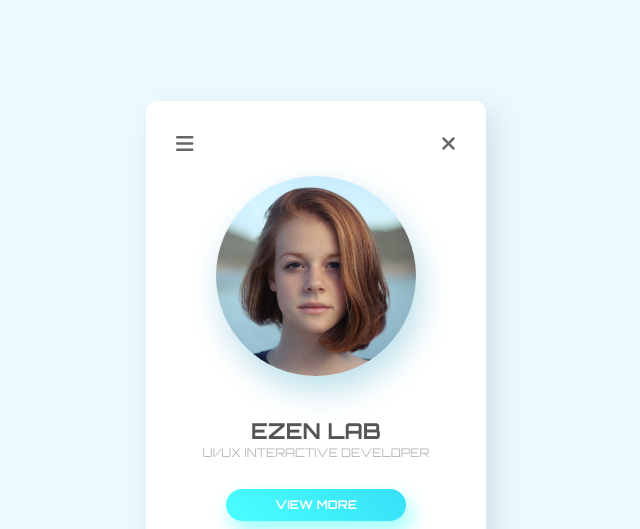
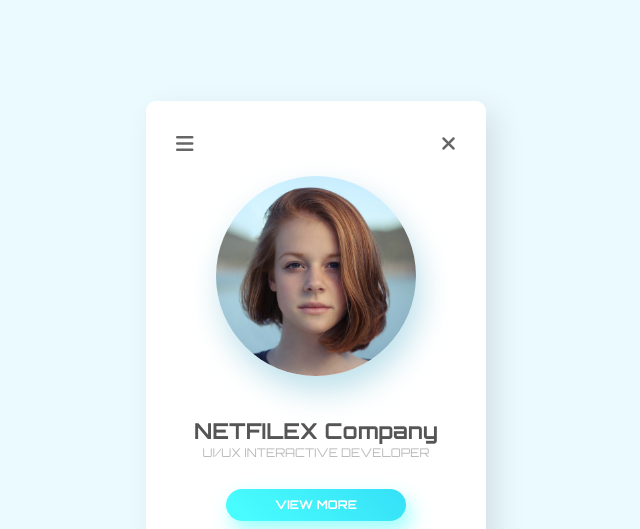
Before and after one commit to check-it92/Profile-250109, a plain HTML site: page index.html in a window 1280 px wide. Shown: the top 529 px of the page, without its empty margins (324-964 px from the left). Drawn offline with Linux system fonts and the light colour scheme.

Commit message:
secondCommit

```diff
--- a/index.html
+++ b/index.html
@@ -20,7 +20,7 @@
       </nav>
       <article>
         <img src="./img/member1.jpg" alt="member1" />
-        <h1>EZEN LAB</h1>
+        <h1>NETFILEX Company</h1>
         <h2>UI/UX INTERACTIVE DEVELOPER</h2>
         <a href="#">VIEW MORE</a>
       </article>
```
Also changed, not shown: member02.html (+1 -1 lines), member03.html (+1 -1 lines), member04.html (+1 -1 lines), 2025.01.09 수업내용.txt (deleted).
